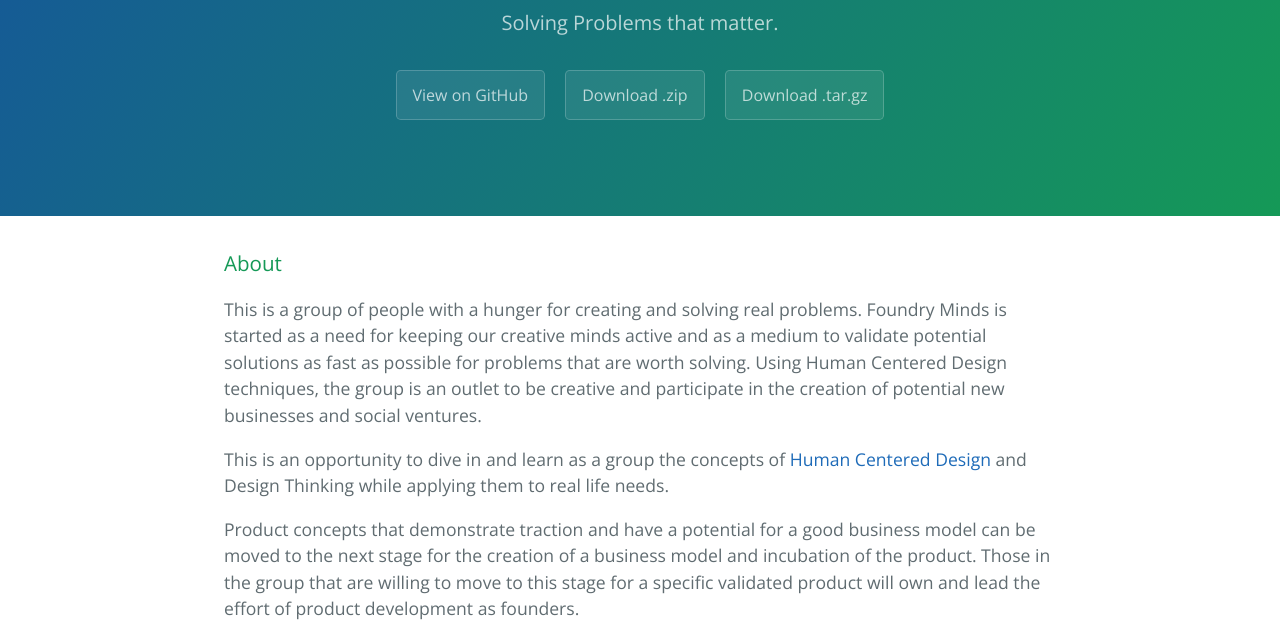
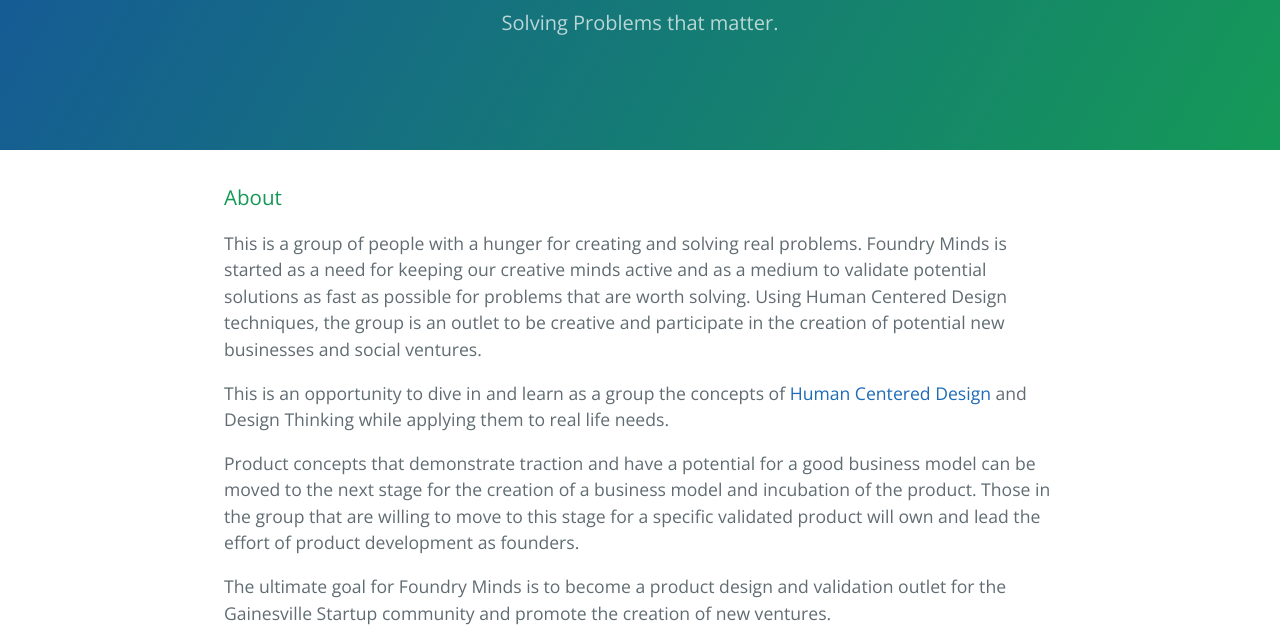
Before and after one commit to pipelf/FoundryMinds, a plain HTML site: page index.html in a window 1280 px wide. Shown: the part 167-800 px from the top of the page. Drawn offline with nearby package versions, Linux system fonts and the light colour scheme.

Commit message:
Update index.html

```diff
--- a/index.html
+++ b/index.html
@@ -13,9 +13,6 @@
     <section class="page-header">
       <h1 class="project-name">Foundry Minds</h1>
       <h2 class="project-tagline">Solving Problems that matter.</h2>
-      <a href="https://github.com/pipelf/FoundryMinds" class="btn">View on GitHub</a>
-      <a href="https://github.com/pipelf/FoundryMinds/zipball/master" class="btn">Download .zip</a>
-      <a href="https://github.com/pipelf/FoundryMinds/tarball/master" class="btn">Download .tar.gz</a>
     </section>
 
     <section class="main-content">
```
